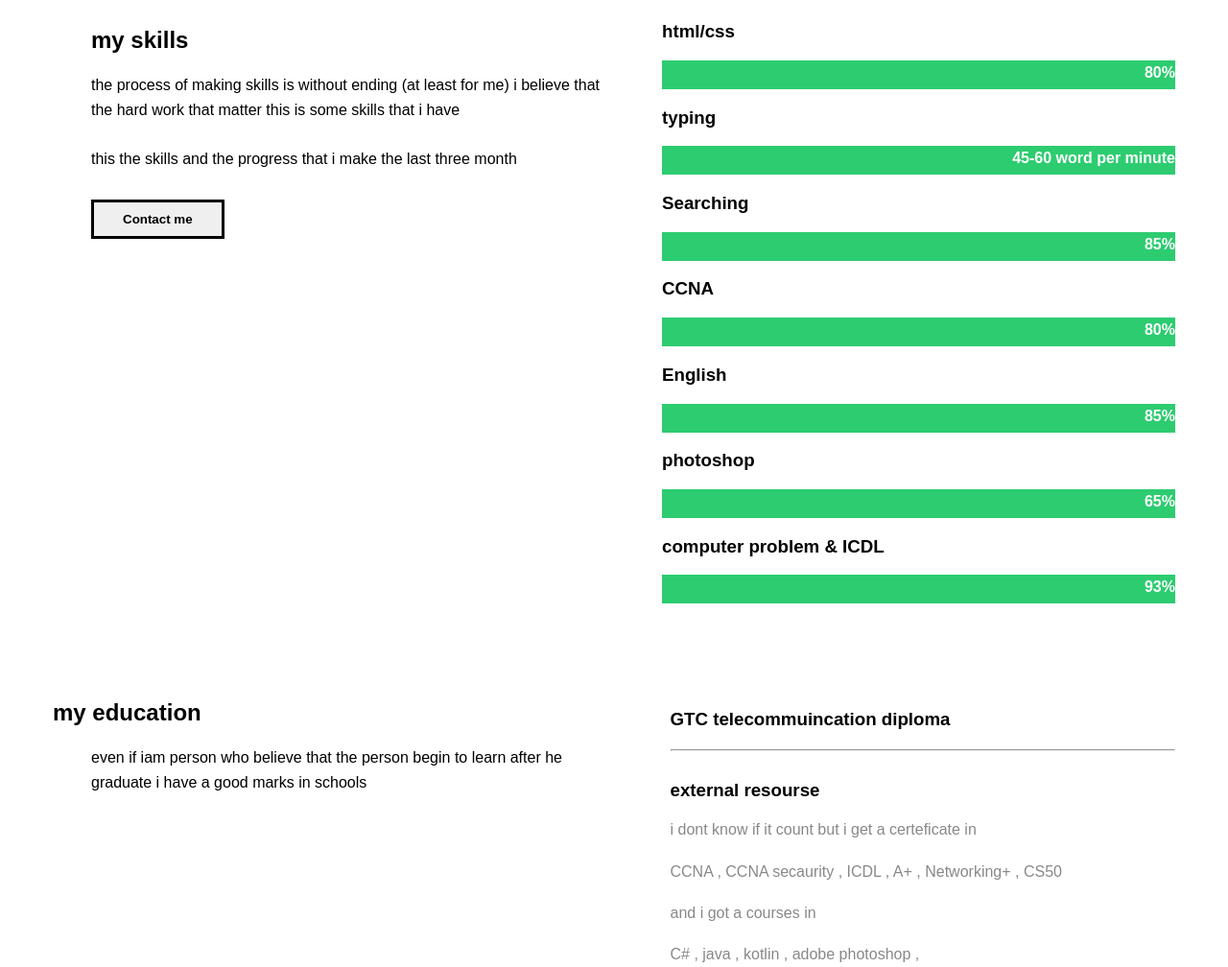
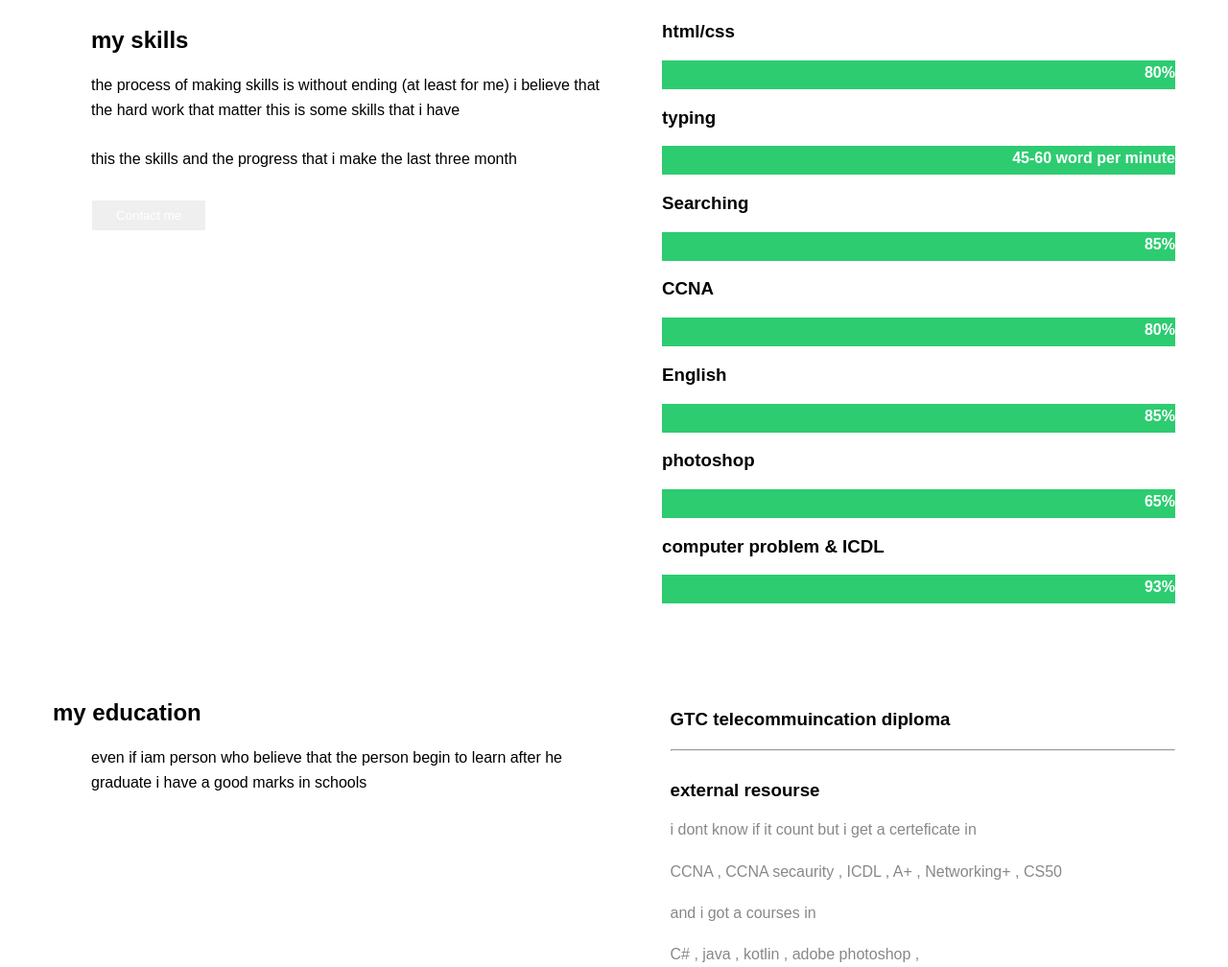
Before and after one commit to mohammedmh/mohammedabumhadi1, a plain HTML site: page index.html in a window 1280 px wide. Shown: the part 1390-2398 px from the top of the page at 96% size. Drawn offline with Linux system fonts and the light colour scheme.

Commit message:
Update style.css

```diff
--- a/style.css
+++ b/style.css
@@ -531,9 +531,9 @@ float: left;
 /*start my frame work*/
 .mybutton
 {
-	border: 3px solid ;
-	padding: 10px 30px;
-	font-weight: bold;
+	border : 1px solid #FFF;
+	color:white;
+	padding: 8px 25px;
 
 }
 /*end my framword*/
```
